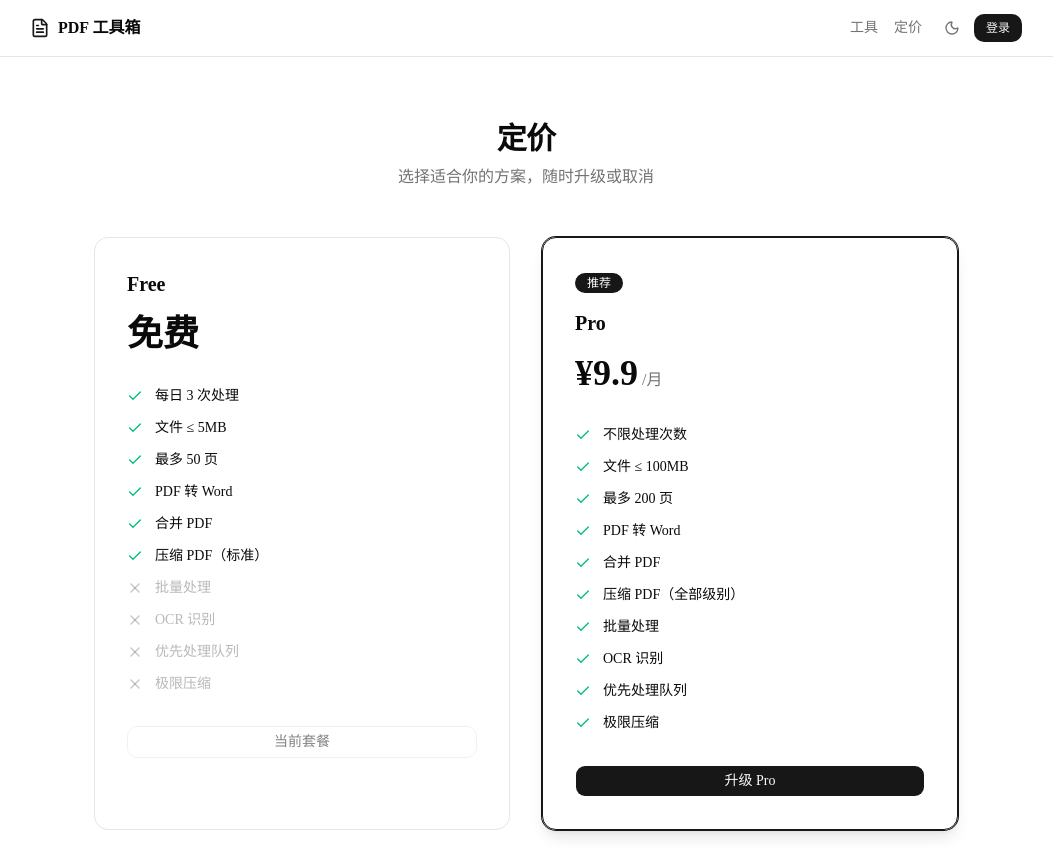
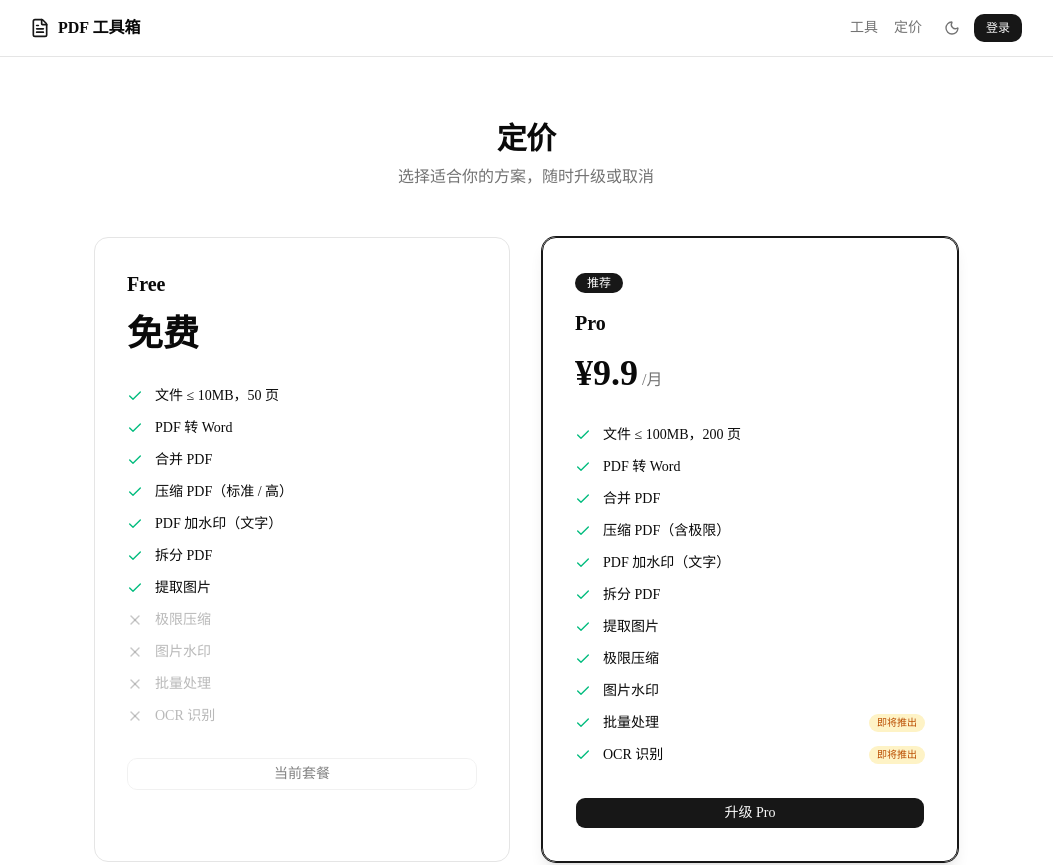
Before and after one commit to wangbao78/pdfwork, a Next.js app: page /pricing in a window 1280 px wide. Shown: the top 865 px of the page, without its empty margins (114-1167 px from the left). Built offline with nearby package versions, Linux system fonts and the light colour scheme; no server answers.

Commit message:
更新定价页，反映实际功能状态
- Free 列出全部 6 个已实现工具
- Pro 标记「即将推出」功能（批量处理、OCR）
- 移除未实现的「优先处理队列」

Co-Authored-By: Claude Opus 4.7 <noreply@anthropic.com>

```diff
--- a/src/app/pricing/page.tsx
+++ b/src/app/pricing/page.tsx
@@ -7,16 +7,17 @@ const plans = [
     price: "免费",
     period: "",
     features: [
-      { text: "每日 3 次处理", ok: true },
-      { text: "文件 ≤ 5MB", ok: true },
-      { text: "最多 50 页", ok: true },
+      { text: "文件 ≤ 10MB，50 页", ok: true },
       { text: "PDF 转 Word", ok: true },
       { text: "合并 PDF", ok: true },
-      { text: "压缩 PDF（标准）", ok: true },
+      { text: "压缩 PDF（标准 / 高）", ok: true },
+      { text: "PDF 加水印（文字）", ok: true },
+      { text: "拆分 PDF", ok: true },
+      { text: "提取图片", ok: true },
+      { text: "极限压缩", ok: false },
+      { text: "图片水印", ok: false },
       { text: "批量处理", ok: false },
       { text: "OCR 识别", ok: false },
-      { text: "优先处理队列", ok: false },
-      { text: "极限压缩", ok: false },
     ],
     cta: "当前套餐",
     ctaVariant: "outline" as const,
@@ -27,16 +28,17 @@ const plans = [
     period: "/月",
     featured: true,
     features: [
-      { text: "不限处理次数", ok: true },
-      { text: "文件 ≤ 100MB", ok: true },
-      { text: "最多 200 页", ok: true },
+      { text: "文件 ≤ 100MB，200 页", ok: true },
       { text: "PDF 转 Word", ok: true },
       { text: "合并 PDF", ok: true },
-      { text: "压缩 PDF（全部级别）", ok: true },
-      { text: "批量处理", ok: true },
-      { text: "OCR 识别", ok: true },
-      { text: "优先处理队列", ok: true },
+      { text: "压缩 PDF（含极限）", ok: true },
+      { text: "PDF 加水印（文字）", ok: true },
+      { text: "拆分 PDF", ok: true },
+      { text: "提取图片", ok: true },
       { text: "极限压缩", ok: true },
+      { text: "图片水印", ok: true },
+      { text: "批量处理", ok: true, soon: true },
+      { text: "OCR 识别", ok: true, soon: true },
     ],
     cta: "升级 Pro",
     ctaVariant: "default" as const,
@@ -74,7 +76,7 @@ export default function PricingPage() {
               <span className="text-muted-foreground">{plan.period}</span>
             </div>
             <ul className="mt-8 space-y-3">
-              {plan.features.map((f) => (
+              {plan.features.map((f: any) => (
                 <li key={f.text} className="flex items-center gap-3 text-sm">
                   {f.ok ? (
                     <Check className="h-4 w-4 text-emerald-500 shrink-0" />
@@ -84,6 +86,11 @@ export default function PricingPage() {
                   <span className={f.ok ? "" : "text-muted-foreground/50"}>
                     {f.text}
                   </span>
+                  {f.soon && (
+                    <span className="ml-auto rounded-full bg-amber-100 dark:bg-amber-900 px-2 py-0.5 text-[10px] text-amber-700 dark:text-amber-300">
+                      即将推出
+                    </span>
+                  )}
                 </li>
               ))}
             </ul>
```
